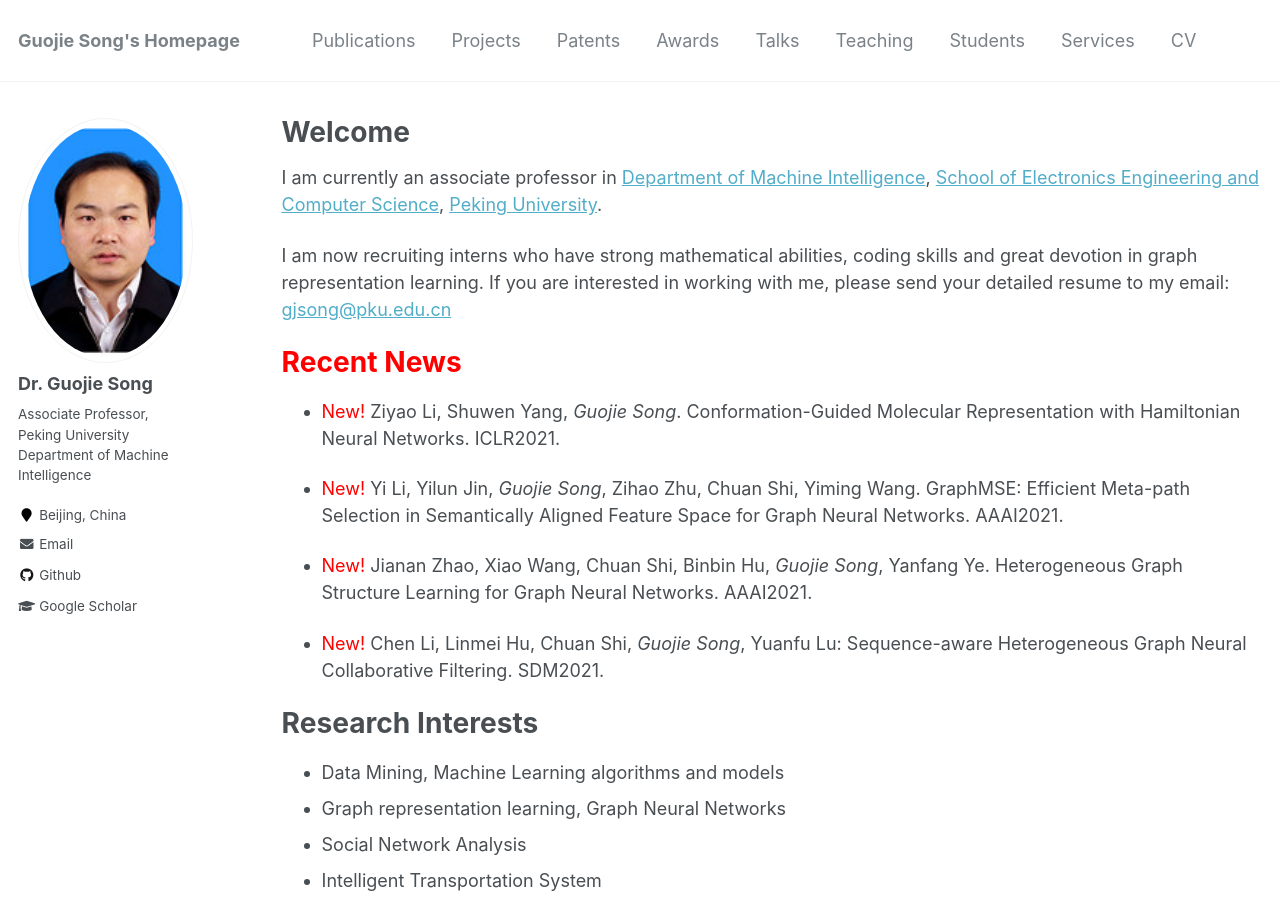
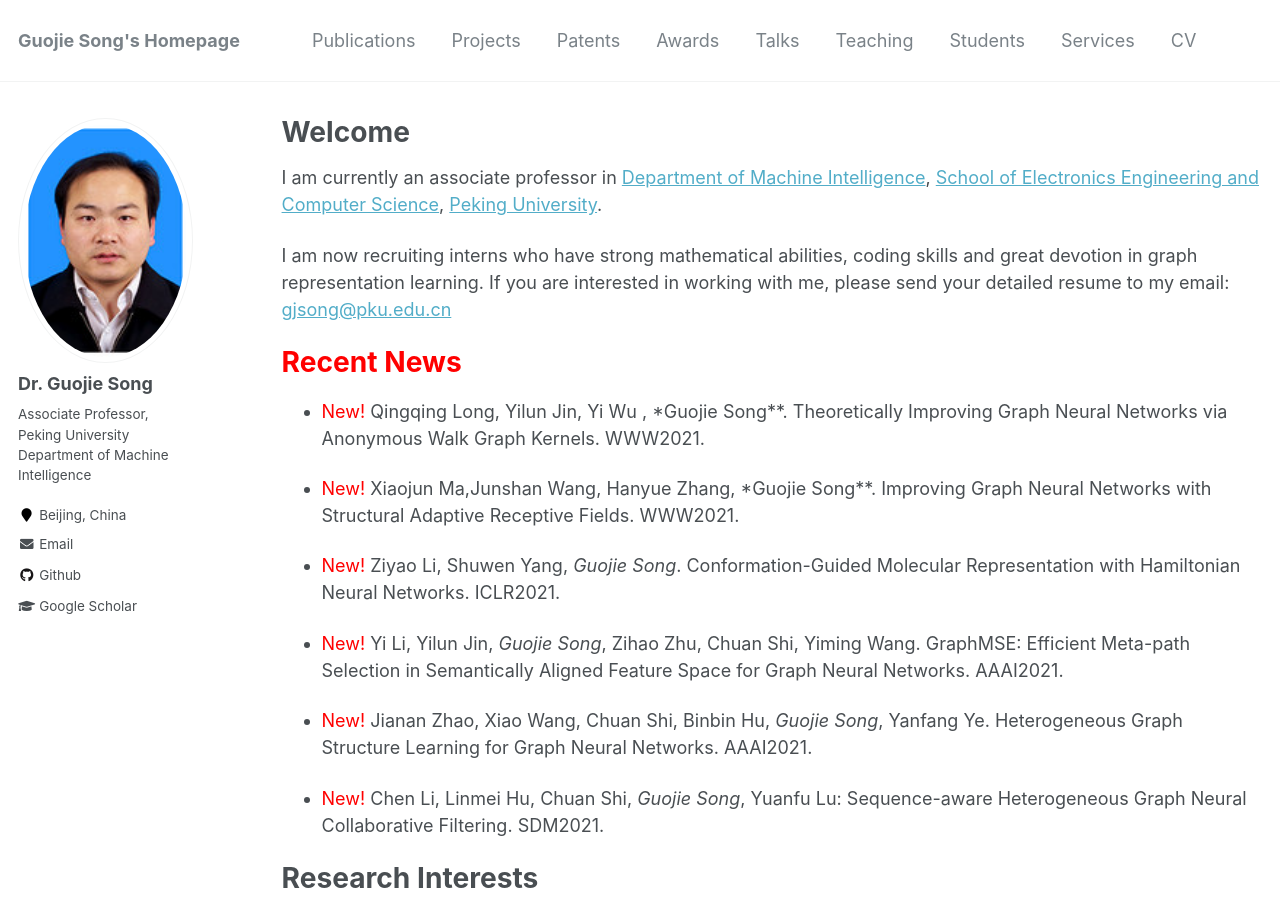
Before and after one commit to gjsong-pku/gjsong-pku.github.io, a Jekyll site: the page built from _pages/about.md, in a window 1280 px wide and 900 px high. Built offline with Jekyll 4.4.1, drawn with Linux system fonts in a browser that asks for light colours.

Commit message:
Update about.md

```diff
--- a/_pages/about.md
+++ b/_pages/about.md
@@ -16,6 +16,10 @@ I am now recruiting interns who have strong mathematical abilities, coding skill
 
 <span style='color:red'>Recent News</span>
 ======
+- <span style="color:red">New!</span> 	Qingqing Long, Yilun Jin, Yi Wu , *Guojie Song**. Theoretically Improving Graph Neural Networks via Anonymous Walk Graph Kernels. WWW2021.
+
+- <span style="color:red">New!</span> 	Xiaojun Ma,Junshan Wang, Hanyue Zhang, *Guojie Song**. Improving Graph Neural Networks with Structural Adaptive Receptive Fields. WWW2021.
+
 - <span style="color:red">New!</span> Ziyao Li, Shuwen Yang, *Guojie Song*. Conformation-Guided Molecular Representation with Hamiltonian Neural Networks. ICLR2021.
 
 - <span style="color:red">New!</span> Yi Li, Yilun Jin, *Guojie Song*, Zihao Zhu, Chuan Shi, Yiming Wang. GraphMSE: Efficient Meta-path Selection in Semantically Aligned Feature Space for Graph Neural Networks. AAAI2021.
```
